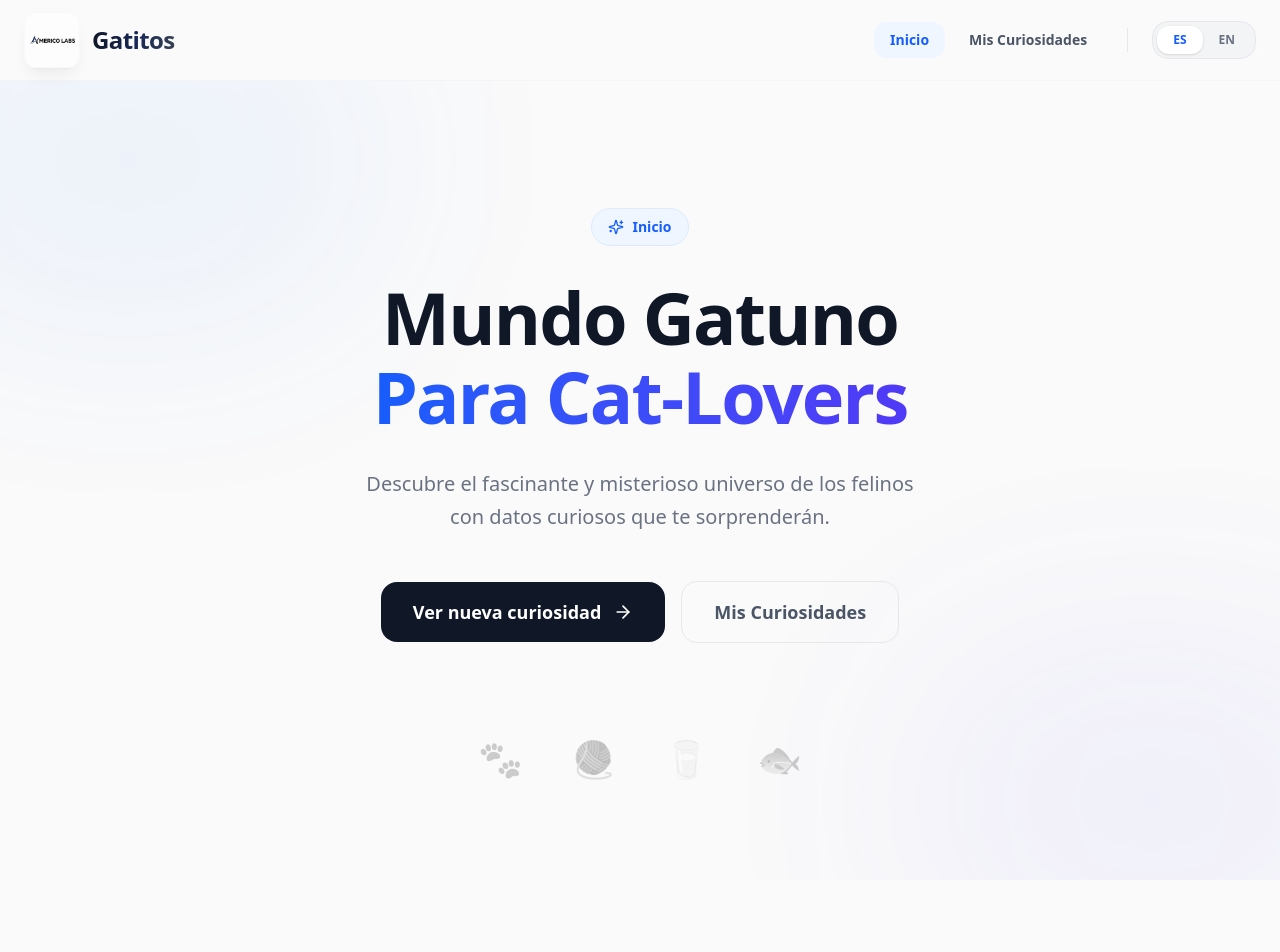
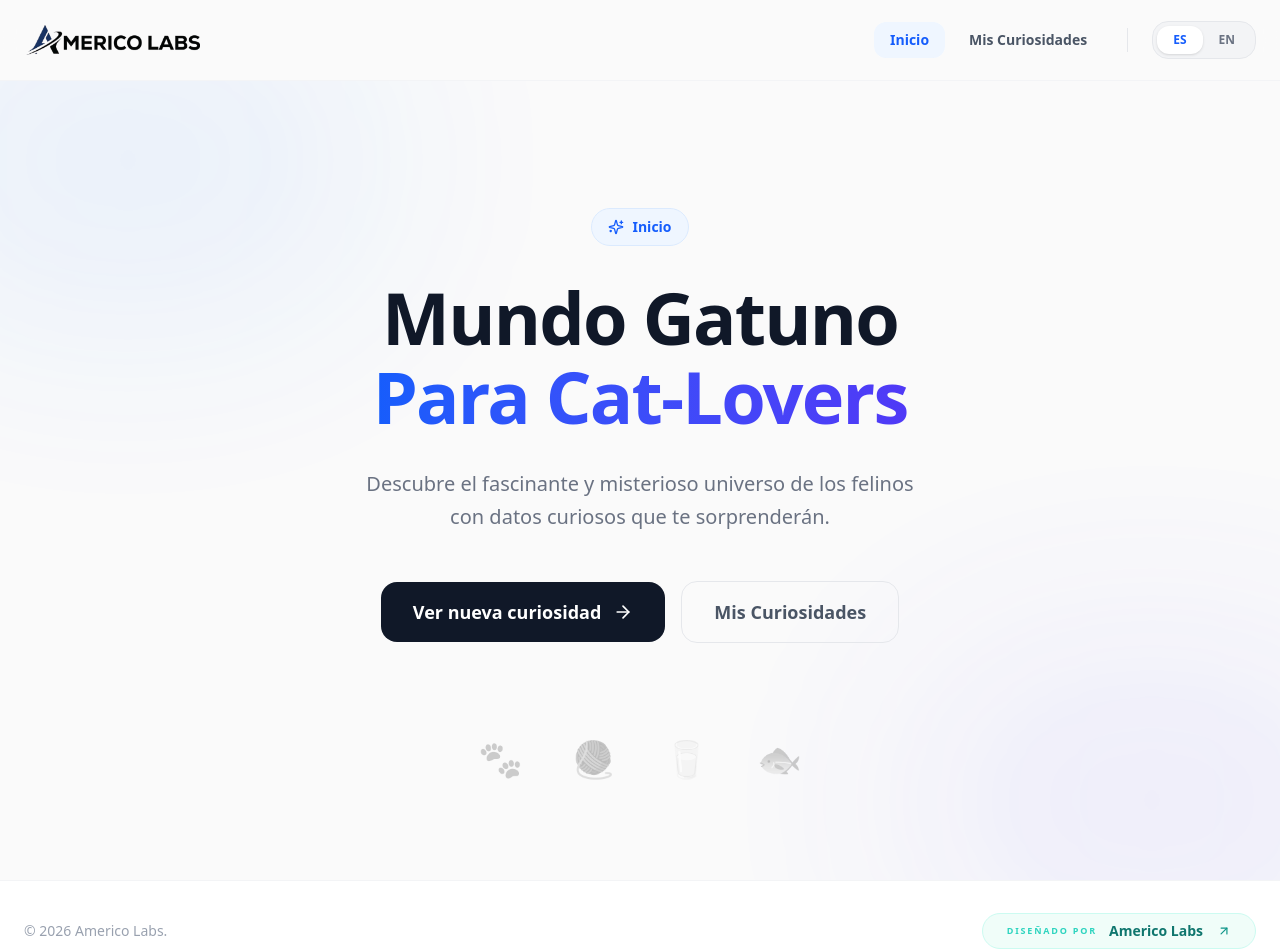
Before and after one commit to mequito3/Curiosidades-de-gatitos-Prueba, a Next.js app: page / in a window 1280 px wide. Shown: the top 952 px of the page. Before the commit the page ends 880 px from the top, so only its background shows below. Built offline with nearby package versions, Linux system fonts and the light colour scheme.

Commit message:
Mejora de Header y Footer

```diff
--- /dev/null
+++ b/app/components/Footer.tsx
@@ -0,0 +1,31 @@
+'use client';
+
+import { ArrowUpRight } from 'lucide-react';
+import Link from 'next/link';
+
+export default function Footer() {
+  return (
+    <footer className="mt-auto py-8 px-6 border-t border-gray-100 dark:border-gray-800 bg-white dark:bg-[#0a0a0a] transition-colors duration-500">
+      <div className="max-w-7xl mx-auto flex flex-col md:flex-row justify-between items-center gap-6">
+        <div className="text-gray-400 dark:text-gray-500 text-sm font-medium">
+          © 2026 Americo Labs.
+        </div>
+
+        <Link
+          href="https://portafolio.americolabs.com/"
+          target="_blank"
+          rel="noopener noreferrer"
+          className="group flex items-center gap-3 px-6 py-2.5 rounded-full bg-[#f0fdf9] dark:bg-[#064e3b]/10 border border-[#ccfbf1] dark:border-[#0f766e]/20 hover:bg-[#e6fffa] dark:hover:bg-[#064e3b]/20 transition-all duration-300"
+        >
+          <span className="text-[9px] font-bold text-[#2dd4bf] dark:text-[#2dd4bf] uppercase tracking-[0.2em] leading-none mb-[1px]">
+            Diseñado por
+          </span>
+          <span className="text-sm font-bold text-[#0f766e] dark:text-emerald-50 leading-none">
+            Americo Labs
+          </span>
+          <ArrowUpRight size={14} className="text-[#0d9488] dark:text-[#2dd4bf] group-hover:translate-x-0.5 group-hover:-translate-y-0.5 transition-transform ml-0.5" />
+        </Link>
+      </div>
+    </footer>
+  );
+}
--- a/app/components/Navbar.tsx
+++ b/app/components/Navbar.tsx
@@ -37,21 +37,26 @@ export default function Navbar() {
 
   return (
     <header className="fixed top-0 left-0 right-0 z-50 bg-[#fafafa]/80 dark:bg-[#0a0a0a]/80 backdrop-blur-xl border-b border-gray-100 dark:border-gray-800">
-      <nav className="max-w-7xl mx-auto px-6 h-20 flex items-center justify-between">
-        <Link href="/" className="flex items-center gap-3 group transition-transform active:scale-95">
-          <div className="relative w-12 h-12 sm:w-14 sm:h-14 overflow-hidden rounded-xl bg-white/50 dark:bg-white/10 p-1 flex items-center justify-center border border-gray-100/50 dark:border-white/10 shadow-lg shadow-black/5">
-            <Image
-              src="/logo.webp"
-              alt="Logo"
-              width={60}
-              height={60}
-              className="w-full h-full object-contain group-hover:scale-110 transition-transform duration-500"
-              priority
-            />
-          </div>
-          <span className="text-xl sm:text-2xl font-black bg-clip-text text-transparent bg-gradient-to-r from-gray-900 via-blue-950 to-gray-700 dark:from-white dark:via-blue-100 dark:to-gray-300 tracking-tight">
-            Gatitos
-          </span>
+      <nav className="max-w-7xl mx-auto px-6 h-20 flex items-center justify-between relative">
+        <Link href="/" className="flex items-center group transition-transform active:scale-95">
+          {/* Logo para fondo claro */}
+          <Image
+            src="/logo.webp"
+            alt="Logo"
+            width={120}
+            height={120}
+            className="w-32 h-32 sm:w-44 sm:h-44 object-contain dark:hidden group-hover:scale-105 transition-transform duration-500"
+            priority
+          />
+          {/* Logo para fondo oscuro */}
+          <Image
+            src="/logo_blanco.png"
+            alt="Logo"
+            width={120}
+            height={120}
+            className="hidden dark:block w-32 h-32 sm:w-44 sm:h-44 object-contain group-hover:scale-105 transition-transform duration-500"
+            priority
+          />
         </Link>
 
         {/* Desktop Nav */}
--- a/app/layout.tsx
+++ b/app/layout.tsx
@@ -1,6 +1,7 @@
 
 import "./globals.css";
-import Navbar from './components/Navbar'; // Importamos el Navbar
+import Navbar from './components/Navbar';
+import Footer from './components/Footer';
 import { LanguageProvider } from './components/LanguageContext';
 
 export default function Layout({ children }: { children: React.ReactNode }) {
@@ -8,8 +9,11 @@ export default function Layout({ children }: { children: React.ReactNode }) {
     <html lang="es">
       <body className="antialiased selection:bg-blue-100 selection:text-blue-900">
         <LanguageProvider>
-          <Navbar />
-          <main className="pt-20 transition-colors duration-500">{children}</main>
+          <div className="flex flex-col min-h-screen">
+            <Navbar />
+            <main className="flex-grow pt-20 transition-colors duration-500">{children}</main>
+            <Footer />
+          </div>
         </LanguageProvider>
       </body>
     </html>
```
Also changed, not shown: public/logo_blanco.png (added).
